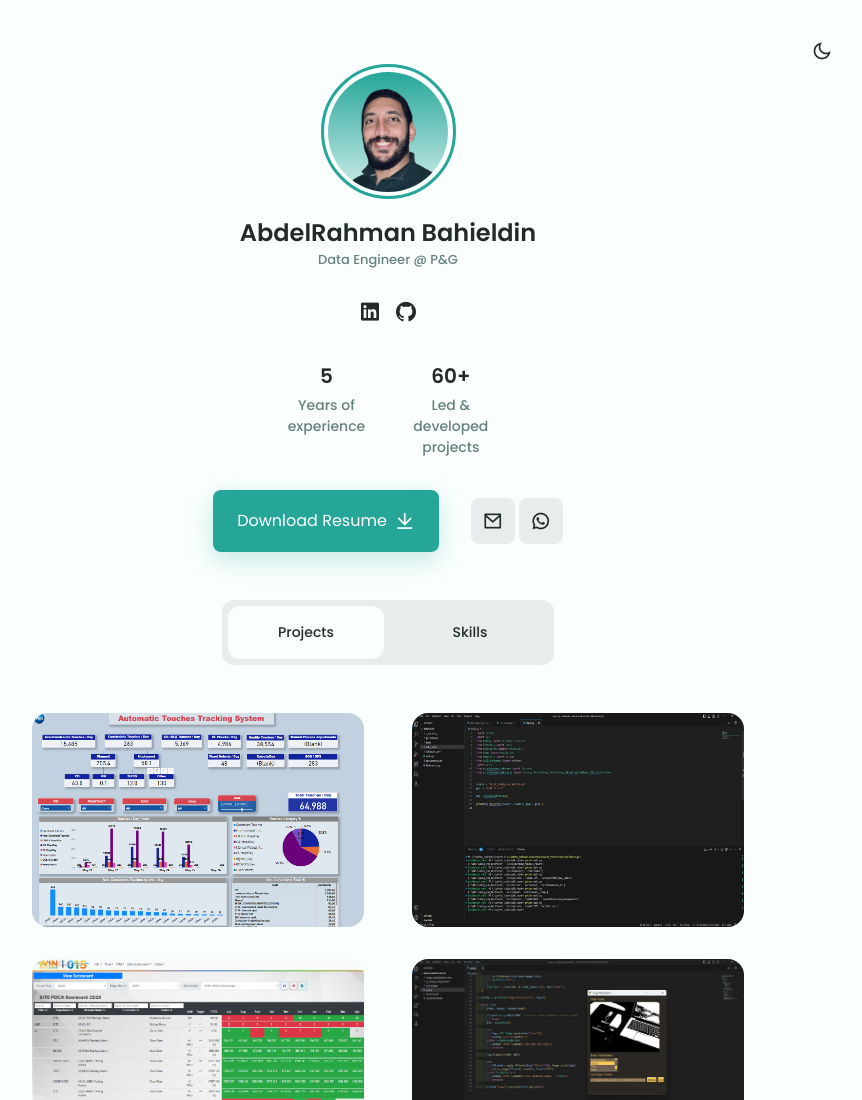
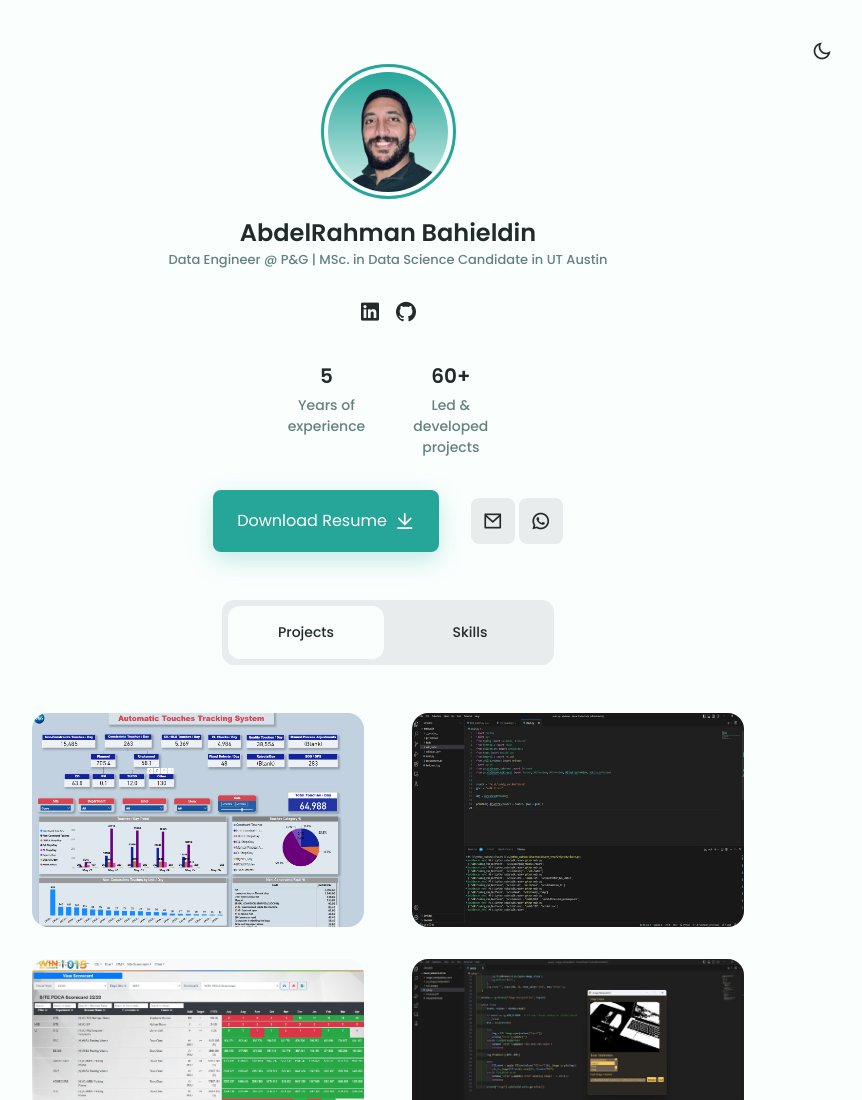
Before and after one commit to aabmohamed/aabmohamed.github.io, a plain HTML site: page index.html in a window 1280 px wide. Shown: the top 1100 px of the page, without its empty margins (252-1114 px from the left). Drawn offline with nearby package versions, Linux system fonts and the light colour scheme.

Commit message:
Update index.html

```diff
--- a/index.html
+++ b/index.html
@@ -29,7 +29,7 @@
                         </div>
                     </div>
                     <h2 class="profile__name">AbdelRahman Bahieldin</h2>
-                    <h3 class="profile__profession">Data Engineer @ P&G</h3>
+                    <h3 class="profile__profession">Data Engineer @ P&G | MSc. in Data Science Candidate in UT Austin</h3>
                     <ul class="profile__social">
                         <a href="https://www.linkedin.com/in/abdelrahman-bahieldin/" target="_blank" class="profile__social-link">
                             <i class="ri-linkedin-box-fill"></i>
```
